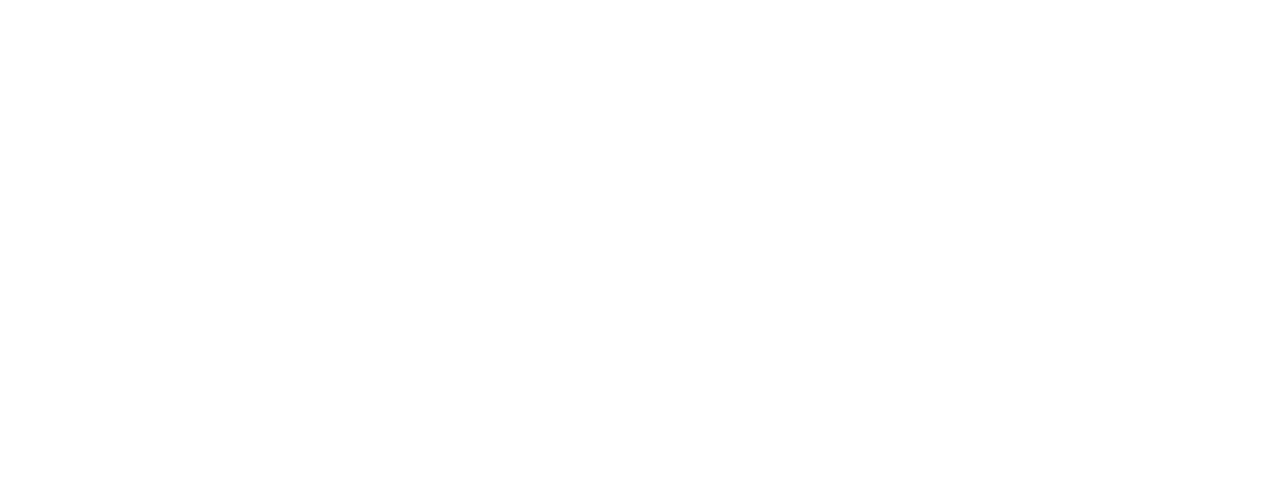
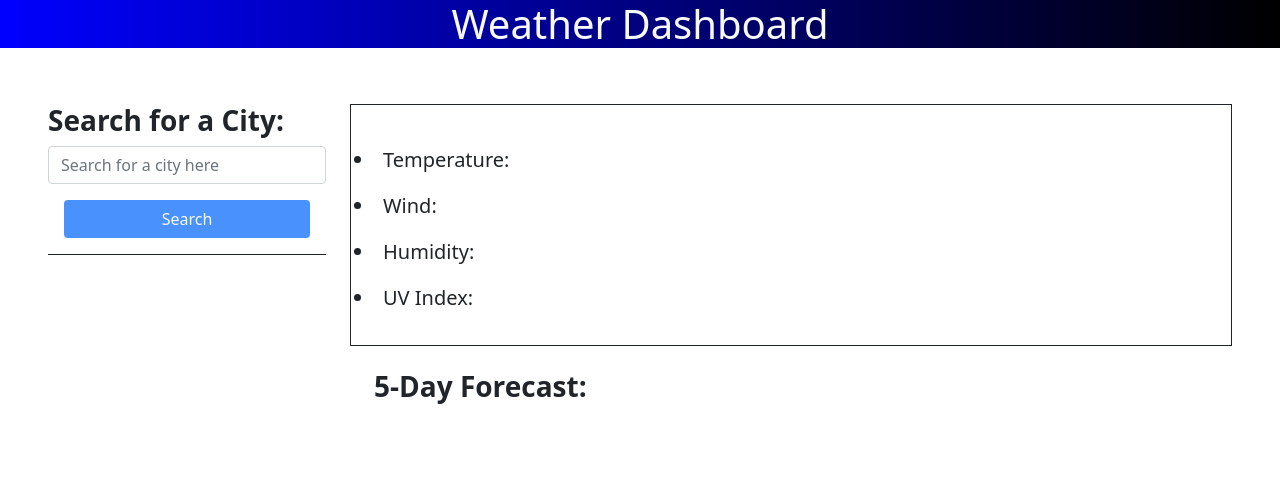
Before and after one commit to Wittywhitaker14/Weather-App, a plain HTML site: page index.html in a window 1280 px wide. Drawn offline with nearby package versions, Linux system fonts and the light colour scheme.

Commit message:
Setup all HTML and styles

```diff
--- a/assets/style.css
+++ b/assets/style.css
@@ -0,0 +1,6 @@
+header {
+    background-image: linear-gradient(to right, blue,black);
+}
+.btn.hover {
+border: 1px solid black;
+}
--- a/index.html
+++ b/index.html
@@ -5,11 +5,48 @@
     <meta http-equiv="X-UA-Compatible" content="IE=edge">
     <meta name="viewport" content="width=device-width, initial-scale=1.0">
     <link rel="stylesheet" href="assets/style.css">
-    <link rel="stylesheet" href="https://stackpath.bootstrapcdn.com/bootstrap/4.3.1/css/bootstrap.min.css"/>
+    <link href="https://cdn.jsdelivr.net/npm/bootstrap@5.1.3/dist/css/bootstrap.min.css" rel="stylesheet" integrity="sha384-1BmE4kWBq78iYhFldvKuhfTAU6auU8tT94WrHftjDbrCEXSU1oBoqyl2QvZ6jIW3" crossorigin="anonymous">
+    <script defer src="https://cdn.jsdelivr.net/npm/bootstrap@5.1.3/dist/js/bootstrap.bundle.min.js" integrity="sha384-ka7Sk0Gln4gmtz2MlQnikT1wXgYsOg+OMhuP+IlRH9sENBO0LRn5q+8nbTov4+1p" crossorigin="anonymous"></script>
+    <script defer src="https://cdnjs.cloudflare.com/ajax/libs/moment.js/2.29.1/moment.min.js"></script>
+    <script defer src="https://cdnjs.cloudflare.com/ajax/libs/jquery/3.6.0/jquery.min.js"></script>
     <script defer src="assets/script.js"></script>
     <title>Weather App</title>
 </head>
 <body>
+    <!-- Header Section -->
+    <header class="bg-primary">
+        <h1 class="text-center text-light">Weather Dashboard</h1>
+    </header>
+    <main class="row p-5" id="container">
+        <!-- Search City Section -->
+        <section class="col-md-3" id="searchSection">
+            <div class="d-grid border-bottom border-dark" id="searchBar">
+                <h2 class="fw-bold fs-3">Search for a City:</h2>
+                <input type="text" id="textInput" class="form-control" placeholder="Search for a city here">
+                <button class="btn bg-primary m-3 text-light bg-opacity-75">Search</button>
+            </div>
+            <div id="history" class="d-grid m-3">
 
+            </div>
+        </section>
+        <!-- Weather Display Section -->
+        <section class="col-md-9" id="displaySection">
+            <div class="border border-dark p-4" id="currentCity">
+                <h2 class="fw-bold" id="displayCurrent"></h2>
+                <ul class="list-group fs-5" id="dataList">
+                    <li id="temp" class="p-2">Temperature: </li>
+                    <li id="wind" class="p-2">Wind: </li>
+                    <li id="humidity" class="p-2">Humidity: </li>
+                    <li id="uv" class="p-2">UV Index: </li>
+                </ul>
+            </div>
+            <!-- 5 Day Forecast Section -->
+            <div class="p-4" id="forecast">
+                <h2 class="fw-bold fs-3">5-Day Forecast:</h2>
+                <section class="d-flex" id="forecastDays"></section>
+            </div>
+        </section>
+
+    </main>
 </body>
 </html>
```
